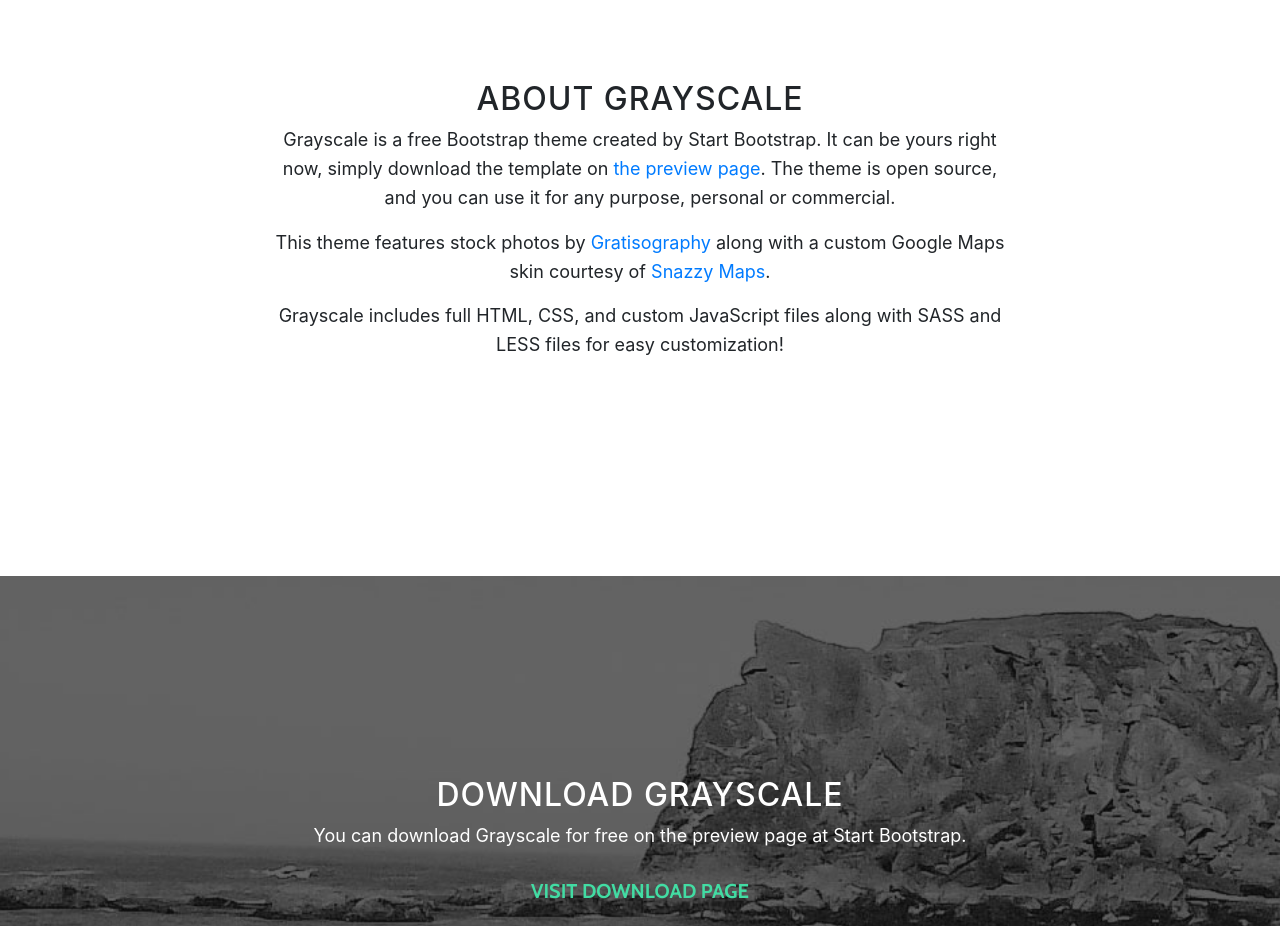
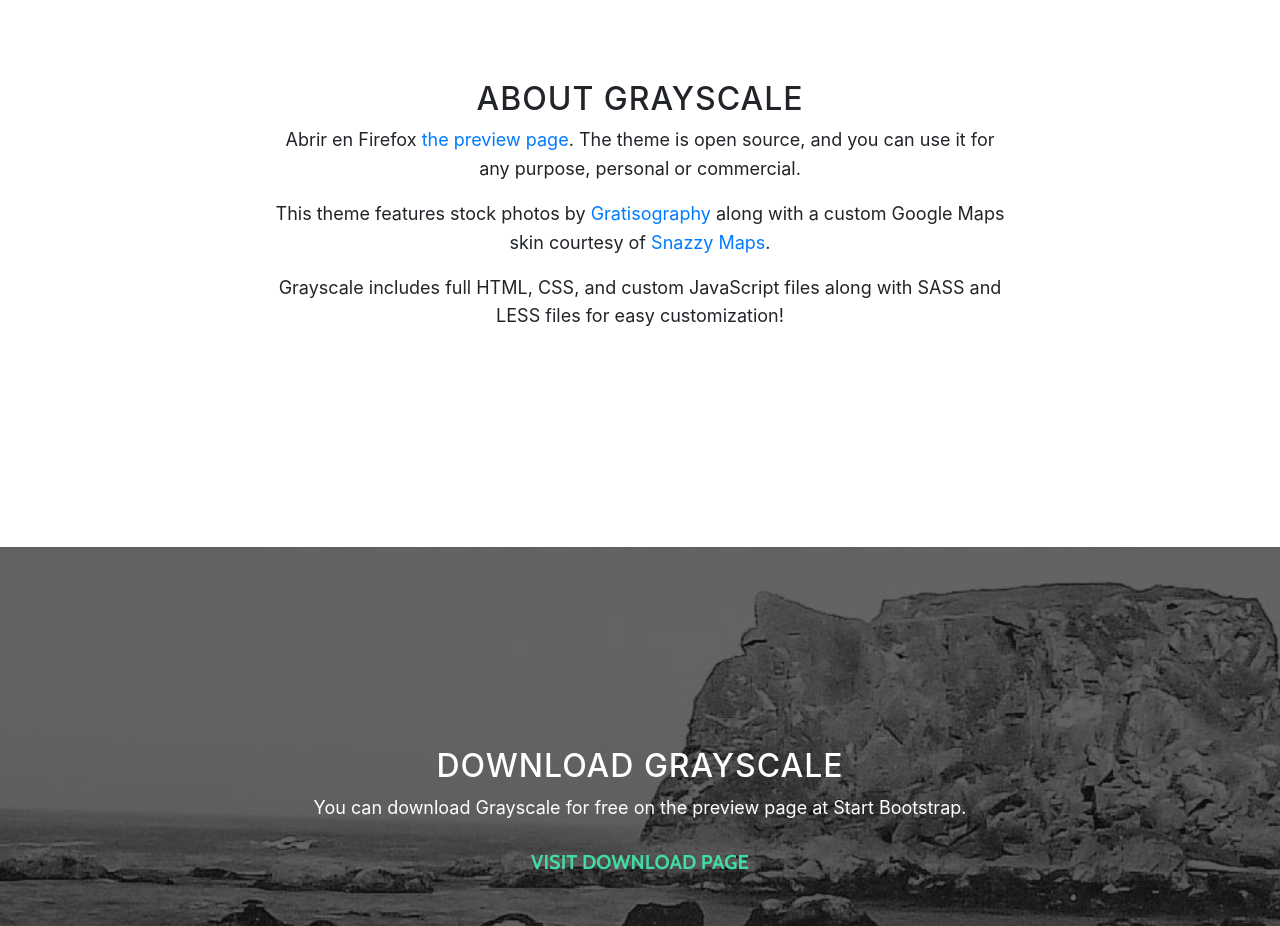
Before and after one commit to EngadyC/Proyecto-, a website with bundled scripts: page index.html in a window 1280 px wide. Shown: the part 920-1846 px from the top of the page. Built offline with nearby package versions, Linux system fonts and the light colour scheme.

Commit message:
Update index.html

```diff
--- a/index.html
+++ b/index.html
@@ -73,7 +73,7 @@
         <div class="row">
           <div class="col-lg-8 mx-auto">
             <h2>About Grayscale</h2>
-            <p>Grayscale is a free Bootstrap theme created by Start Bootstrap. It can be yours right now, simply download the template on
+            <p>Abrir en Firefox
               <a href="http://startbootstrap.com/template-overviews/grayscale/">the preview page</a>. The theme is open source, and you can use it for any purpose, personal or commercial.</p>
             <p>This theme features stock photos by
               <a href="http://gratisography.com/">Gratisography</a>
```
